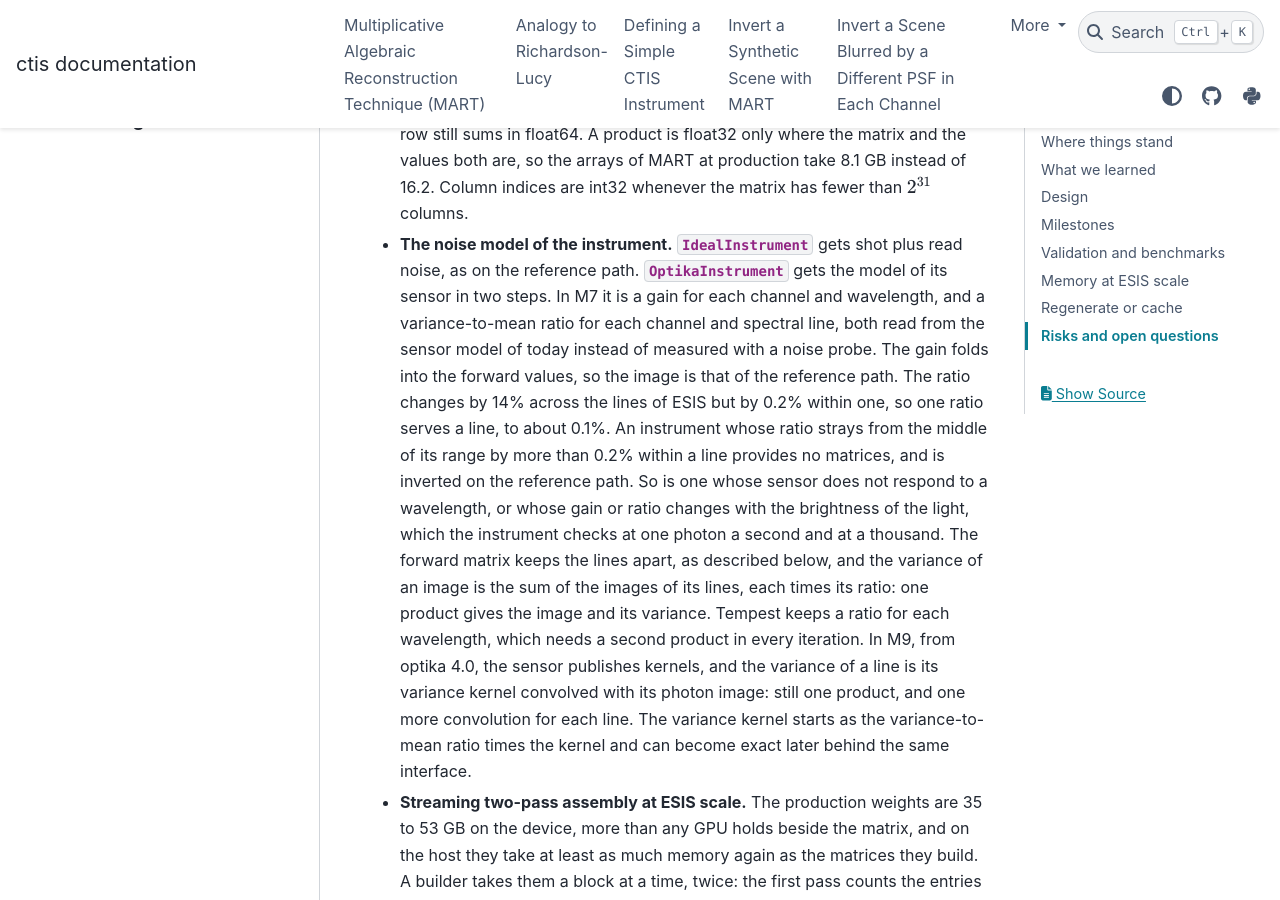
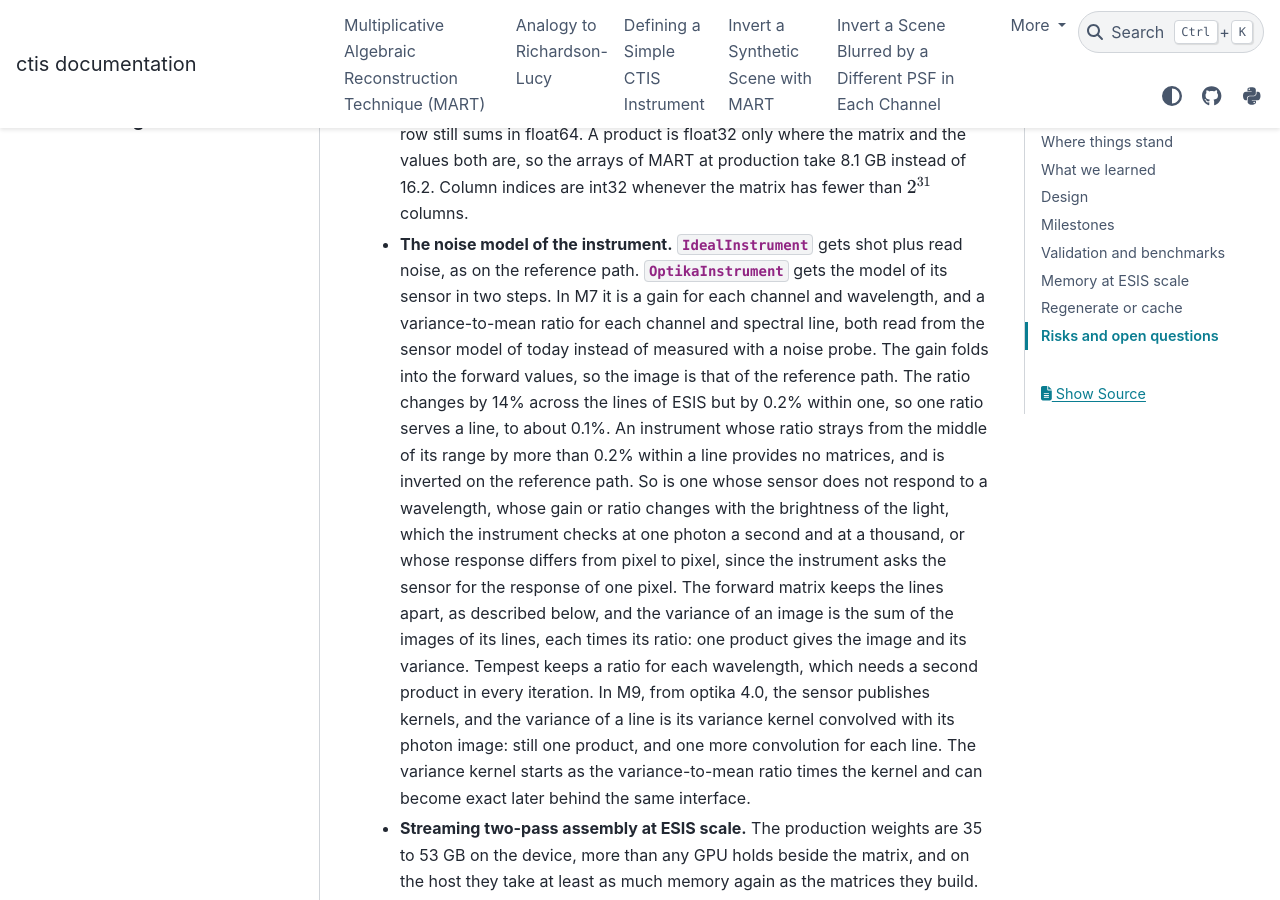
Before and after one commit to sun-data/ctis, a Sphinx documentation site: the page built from docs/roadmap/cuda-mart.rst, in a window 1280 px wide and 900 px high, scrolled down 10501 px. Built offline with Sphinx 7.4.7 and the PyData theme 0.15.4, drawn with Linux system fonts in a browser that asks for light colours; the version number could not be read and is left out; some of the changed text lies outside the part shown.

Commit message:
Bring the roadmap up to date with the last fix and the merge of main
The roadmap lists the instruments which provide no matrices, and now
lists the one whose sensor responds differently from pixel to pixel
among them.

The gate of M7 was run again on the flight model after the merge of
main, which set the default learning rate to 1 where the four channels
of ESIS had 0.5. The images, the variance and the backprojection differ
from the reference by what they did before. After four iterations the
solution goes further, and differs by 1.6e-14 in float64 and 1.5e-7 in
float32, where it differed by 1.3e-14 and 1.2e-7. Without the merge,
the fix before it leaves every one of those numbers as it was.

Co-Authored-By: Claude Fable 5.2 <noreply@anthropic.com>
Claude-Session: https://claude.ai/code/session_01StcJvVHMXbjJmyFFwf4Pcn

```diff
--- a/docs/roadmap/cuda-mart.rst
+++ b/docs/roadmap/cuda-mart.rst
@@ -382,8 +382,10 @@ which every gate compares against.
   An instrument whose ratio strays from the middle of its range by more than 0.2%
   within a line provides no matrices, and is inverted on the reference path.
   So is one whose sensor does not respond to a wavelength,
-  or whose gain or ratio changes with the brightness of the light,
-  which the instrument checks at one photon a second and at a thousand.
+  whose gain or ratio changes with the brightness of the light,
+  which the instrument checks at one photon a second and at a thousand,
+  or whose response differs from pixel to pixel,
+  since the instrument asks the sensor for the response of one pixel.
   The forward matrix keeps the lines apart, as described below,
   and the variance of an image is the sum of the images of its lines,
   each times its ratio:
```
Also changed, not shown: other parts of docs/roadmap/cuda-mart.rst (+2 -2 lines).
